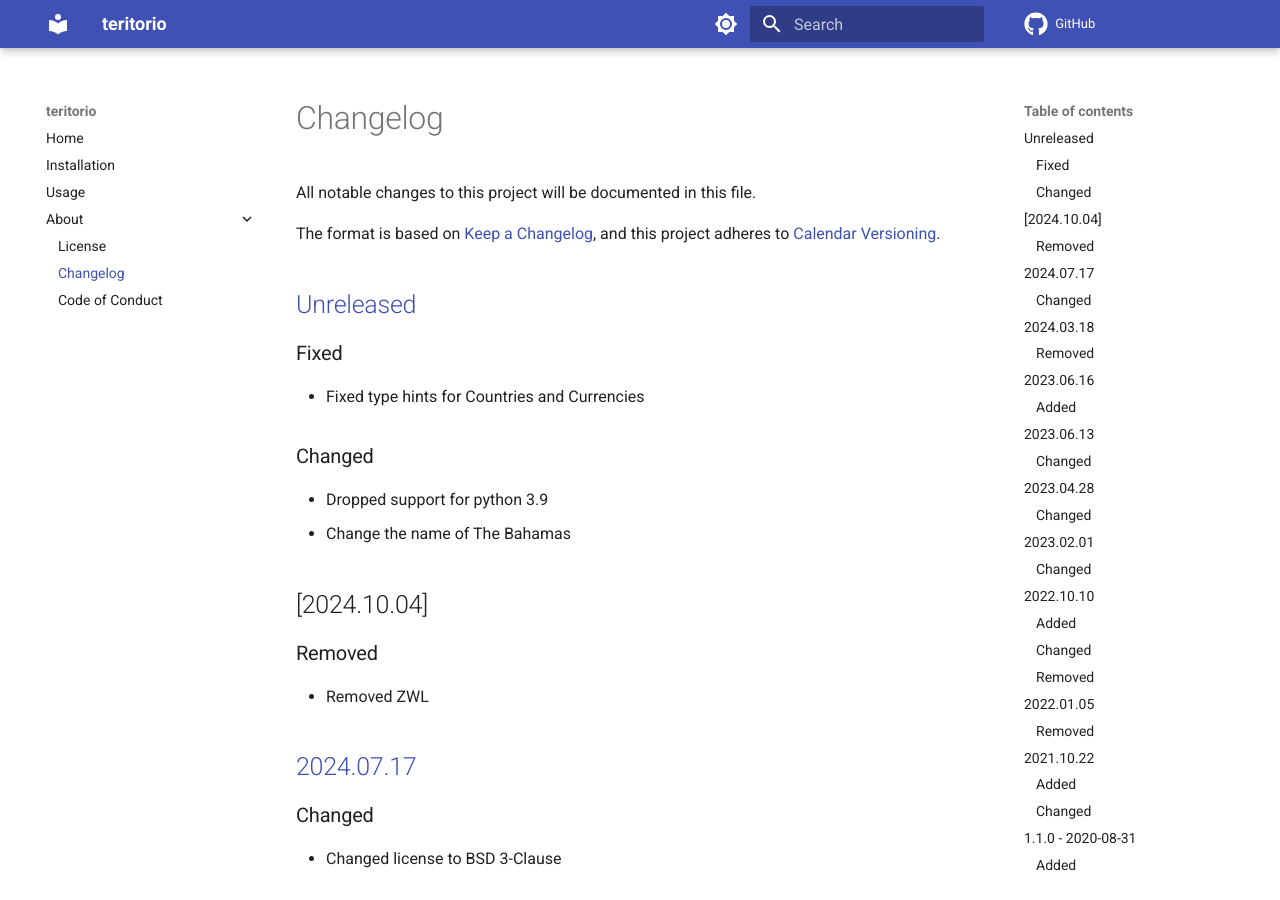
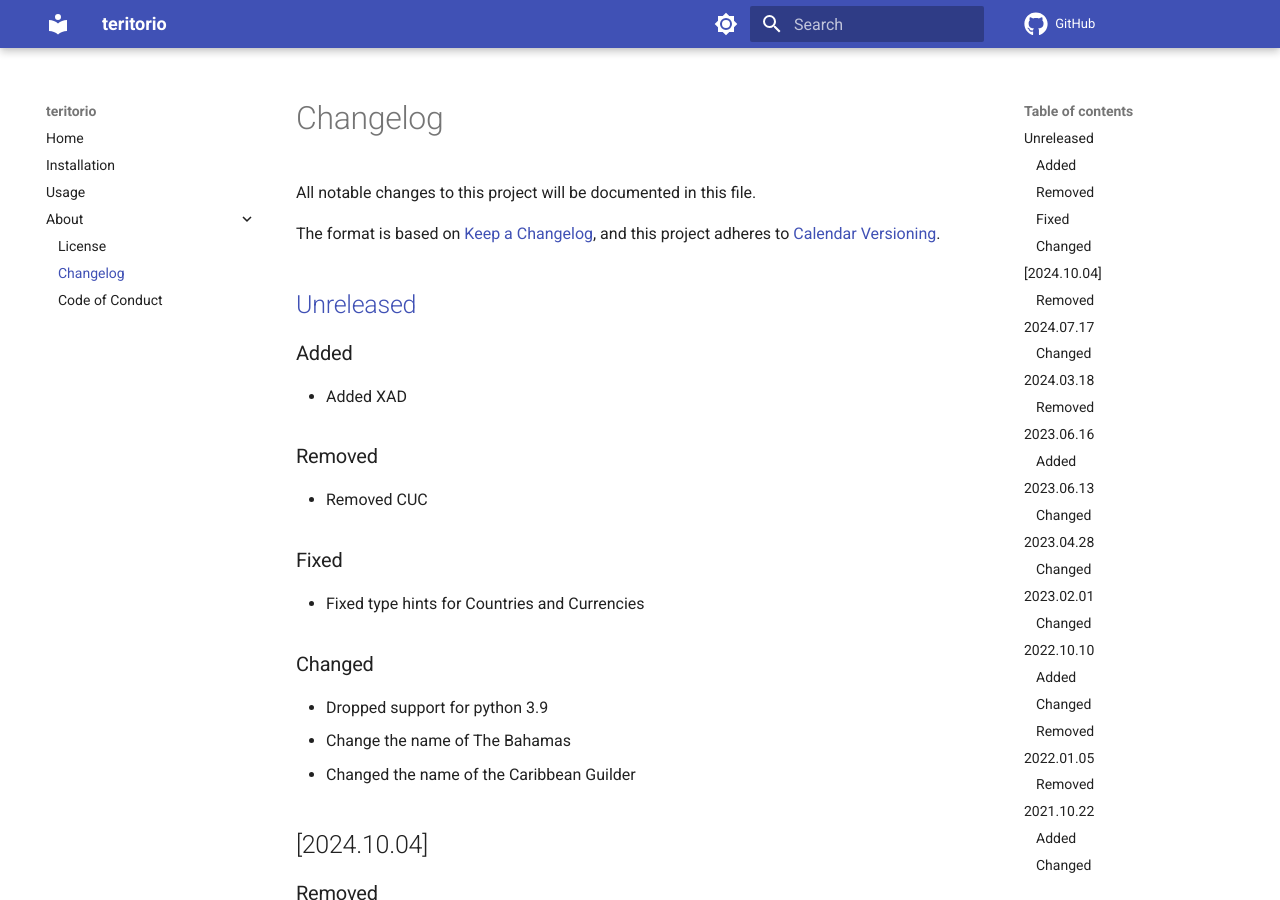
Before and after one commit to spapanik/teritorio, an MkDocs documentation site: the page built from docs/CHANGELOG.md, in a window 1280 px wide and 900 px high. Built offline with MkDocs 1.6.1 and Material for MkDocs 9.7.7, drawn with Linux system fonts in a browser that asks for light colours; comment, search, counter and statistics services are not loaded.

Commit message:
✨ Update the list of currencies

```diff
--- a/docs/CHANGELOG.md
+++ b/docs/CHANGELOG.md
@@ -5,6 +5,14 @@ All notable changes to this project will be documented in this file.
 The format is based on [Keep a Changelog], and this project adheres to [Calendar Versioning].
 
 ## [Unreleased]
+
+### Added
+
+- Added XAD
+
+### Removed
+
+- Removed CUC
 
 ### Fixed
 
@@ -14,6 +22,7 @@ The format is based on [Keep a Changelog], and this project adheres to [Calendar
 
 - Dropped support for python 3.9
 - Change the name of The Bahamas
+- Changed the name of the Caribbean Guilder
 
 ## [2024.10.04]
 
```
Also changed, not shown: 2 other files.
